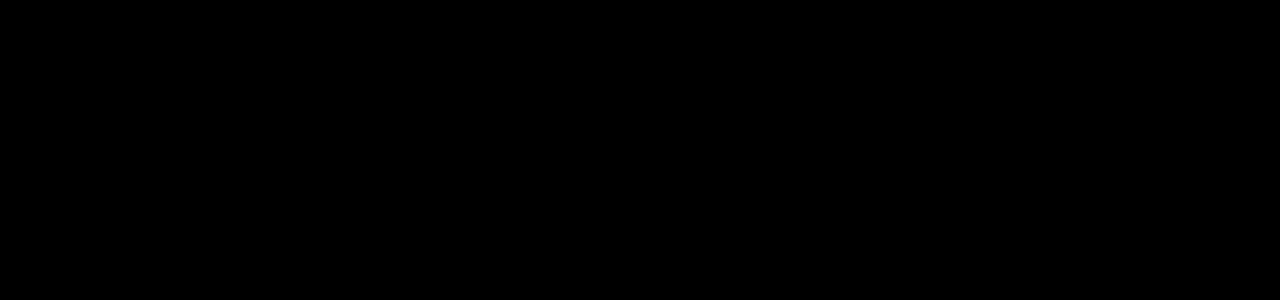
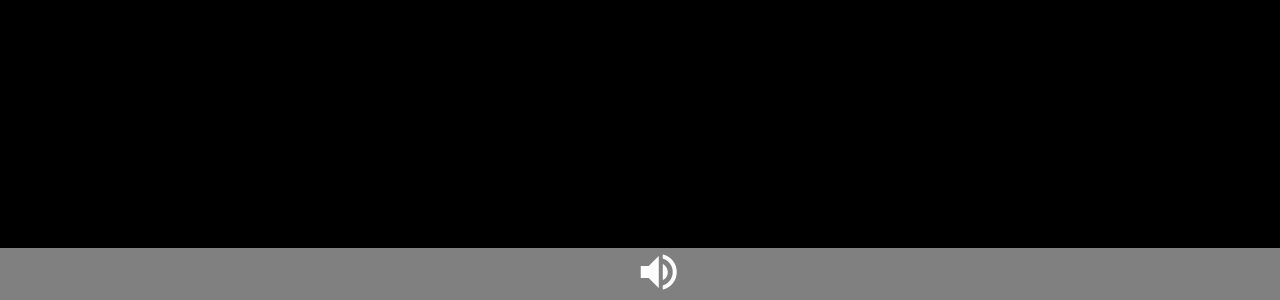
Before and after one commit to SeanMcP/dice-roller, a React (Create React App) app: page / in a window 1280 px wide. Shown: the part 500-800 px from the top of the page. Built offline with nearby package versions, Linux system fonts and the light colour scheme.

Commit message:
Create Navigation comp; add prop-types

```diff
--- a/package.json
+++ b/package.json
@@ -3,6 +3,7 @@
   "version": "0.1.0",
   "private": true,
   "dependencies": {
+    "prop-types": "^15.6.0",
     "react": "^16.2.0",
     "react-dom": "^16.2.0",
     "react-scripts": "1.1.1"
--- a/src/components/App.js
+++ b/src/components/App.js
@@ -1,12 +1,32 @@
 import React, { Component } from 'react';
-import '../styles/app.css';
+import Navigation from './Navigation'
 
 class App extends Component {
+  constructor(props) {
+    super(props);
+
+    this.state = {
+      soundOn: false,
+    };
+  }
   render() {
     return (
       <div className="app-container">
+        <Navigation
+          addDie={this._addDie.bind(this)}
+          toggleSound={this._toggleSound.bind(this)}
+          soundOn={this.state.soundOn}
+        />
       </div>
     );
+  }
+
+  _addDie() {
+    console.log('Add die');
+  }
+
+  _toggleSound() {
+    this.setState({ soundOn: !this.state.soundOn });
   }
 }
 
--- /dev/null
+++ b/src/components/Navigation.js
@@ -0,0 +1,29 @@
+import React from 'react';
+import PropTypes from 'prop-types';
+
+const Navigation = props => (
+  <div className="nav-bar">
+    <div
+      className="nav-add-die click"
+      onClick={props.addDie}
+    >
+      <i className="material-icons md-48">&#xE147;</i>
+    </div>
+    <div
+      className="nav-toggle-sound click"
+      onClick={props.toggleSound}
+    >
+      <i className="material-icons md-48">
+        { props.soundOn ? 'volume_off' : 'volume_up'}
+      </i>
+    </div>
+  </div>
+);
+
+Navigation.propTypes = {
+  addDie: PropTypes.func.isRequired,
+  toggleSound: PropTypes.func.isRequired,
+  soundOn: PropTypes.bool.isRequired,
+};
+
+export default Navigation;
--- /dev/null
+++ b/src/styles/classes.css
@@ -0,0 +1,3 @@
+.click {
+  cursor: pointer;
+}
--- a/src/styles/index.css
+++ b/src/styles/index.css
@@ -1,3 +1,8 @@
+@import './app.css';
+@import './classes.css';
+@import './materialIcons.css';
+@import './navigation.css';
+
 body {
   background: black;
   margin: 0;
--- /dev/null
+++ b/src/styles/materialIcons.css
@@ -0,0 +1,13 @@
+* Rules for sizing the icon. */
+.material-icons.md-18 { font-size: 18px; }
+.material-icons.md-24 { font-size: 24px; }
+.material-icons.md-36 { font-size: 36px; }
+.material-icons.md-48 { font-size: 48px; }
+
+/* Rules for using icons as black on a light background. */
+.material-icons.md-dark { color: rgba(0, 0, 0, 0.54); }
+.material-icons.md-dark.md-inactive { color: rgba(0, 0, 0, 0.26); }
+
+/* Rules for using icons as white on a dark background. */
+.material-icons.md-light { color: rgba(255, 255, 255, 1); }
+.material-icons.md-light.md-inactive { color: rgba(255, 255, 255, 0.3); }
--- /dev/null
+++ b/src/styles/navigation.css
@@ -0,0 +1,13 @@
+.nav-bar {
+  align-items: center;
+  background: gray;
+  bottom: 0;
+  color: white;
+  display: flex;
+  justify-content: center;
+  position: absolute;
+  width: 100%;
+}
+
+.nav-add-die {
+}
```
Also changed, not shown: 1 other file (tests, documents, lock files or other folders).
